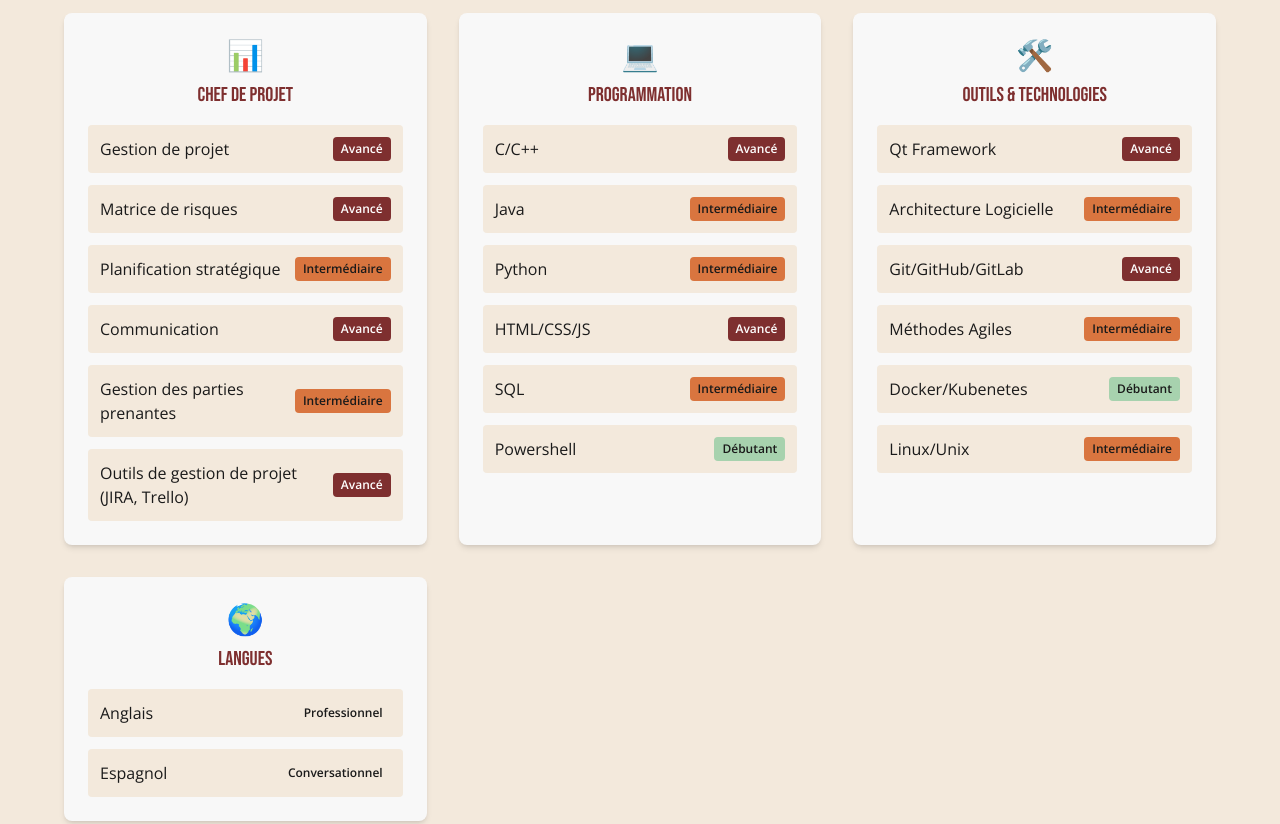
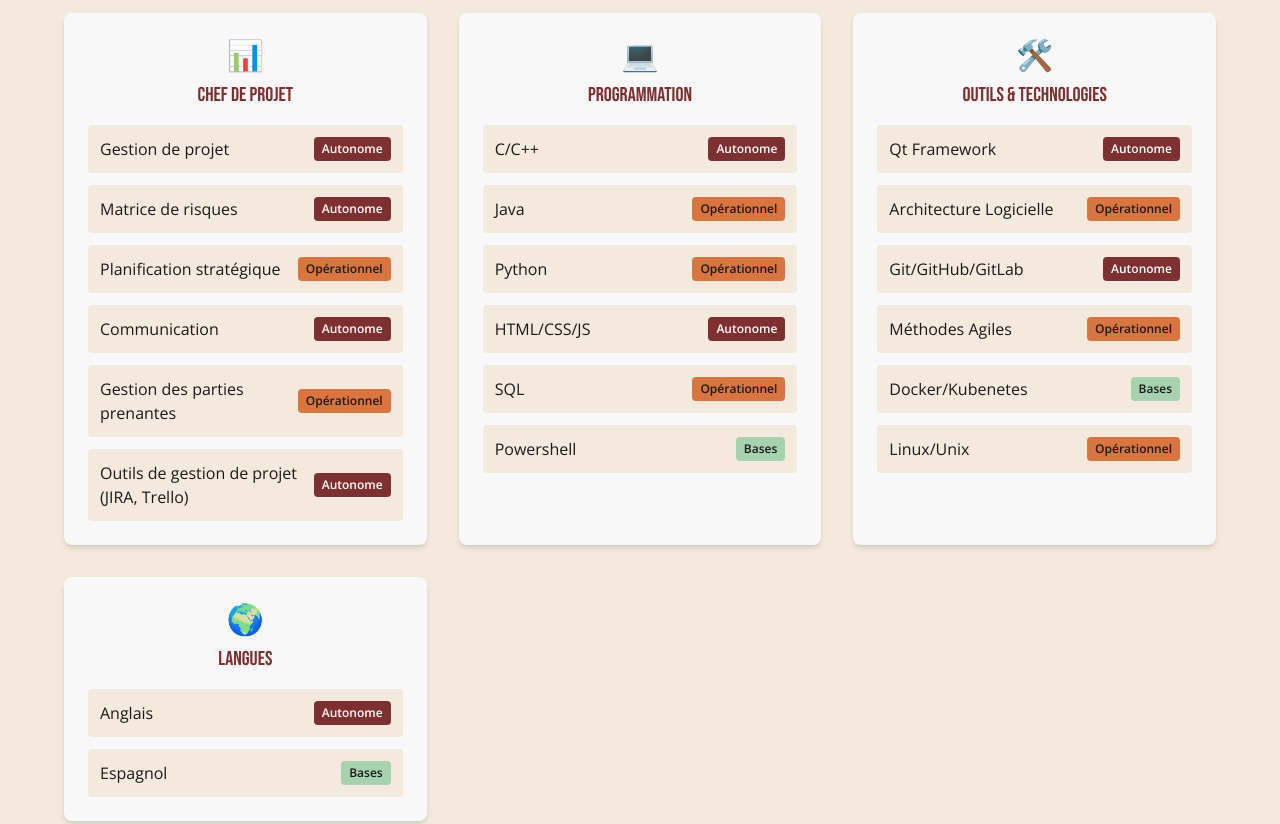
Before and after one commit to mistheo/mistheo.github.io, a plain HTML site: page index.html in a window 1280 px wide. Shown: the part 1760-2584 px from the top of the page. Drawn offline with nearby package versions, Linux system fonts and the light colour scheme.

Commit message:
Mise à jour des niveaux de compétence : modification des valeurs et amélioration des libellés pour une meilleure compréhension.

```diff
--- a/assets/data/skills.js
+++ b/assets/data/skills.js
@@ -43,8 +43,8 @@ window.skillsData = [
         "title": "Langues",
         "icon": "🌍",
         "skills": [
-            { "name": "Anglais", "level": "Professionnel", "color": "bg-orange" },
-            { "name": "Espagnol", "level": "Conversationnel", "color": "bg-mint" }
+            { "name": "Anglais", "level": '3' },
+            { "name": "Espagnol", "level": '1' }
         ]
     }
 ];
--- a/index.html
+++ b/index.html
@@ -345,7 +345,7 @@
                                         'bg-mint text-black-matte': item.level === '1',
                                         'bg-orange text-black-matte': item.level === '2',
                                         'bg-bordeaux text-white': item.level === '3'
-                                    }" x-text="item.level === '1' ? 'Débutant' : (item.level === '2' ? 'Intermédiaire' : (item.level === '3' ? 'Avancé' : item.level))"></span>
+                                    }" x-text="item.level === '1' ? 'Bases' : (item.level === '2' ? 'Opérationnel' : (item.level === '3' ? 'Autonome' : item.level))"></span>
                                 </div>
                             </template>
                         </div>
```
